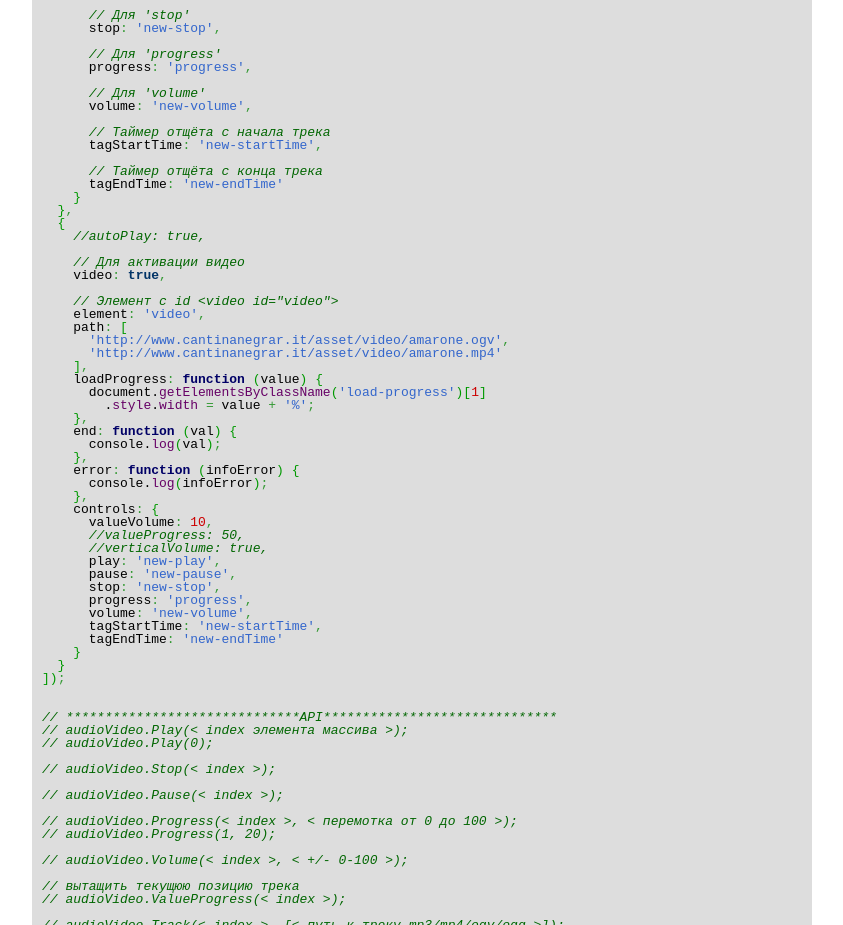
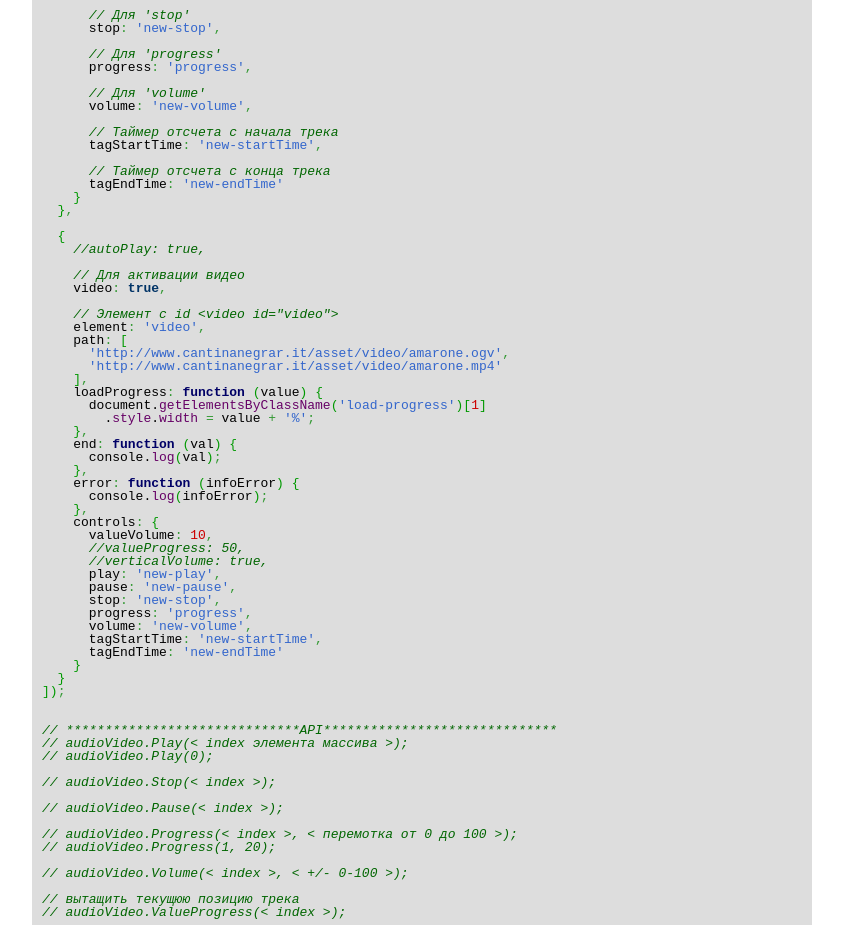
Before and after one commit to trae-op/my-scripts, a website: page page/audio-video/index.html in a window 1280 px wide. Shown: the part 1288-2213 px from the top of the page, without its empty margins (218-1061 px from the left). Drawn offline with Linux system fonts and the light colour scheme.

Commit message:
change for comment code from audio-video

```diff
--- a/page/audio-video/index.html
+++ b/page/audio-video/index.html
@@ -106,13 +106,14 @@
       <span style="color: #006600; font-style: italic;">// Для 'volume'</span>
       volume<span style="color: #339933;">:</span> <span style="color: #3366CC;">'new-volume'</span><span style="color: #339933;">,</span>
 &nbsp;
-      <span style="color: #006600; font-style: italic;">// Таймер отщёта с начала трека</span>
+      <span style="color: #006600; font-style: italic;">// Таймер отсчета с начала трека</span>
       tagStartTime<span style="color: #339933;">:</span> <span style="color: #3366CC;">'new-startTime'</span><span style="color: #339933;">,</span>
 &nbsp;
-      <span style="color: #006600; font-style: italic;">// Таймер отщёта с конца трека</span>
+      <span style="color: #006600; font-style: italic;">// Таймер отсчета с конца трека</span>
       tagEndTime<span style="color: #339933;">:</span> <span style="color: #3366CC;">'new-endTime'</span>
     <span style="color: #009900;">&#125;</span>
   <span style="color: #009900;">&#125;</span><span style="color: #339933;">,</span>
+&nbsp;
   <span style="color: #009900;">&#123;</span>
     <span style="color: #006600; font-style: italic;">//autoPlay: true,</span>
 &nbsp;
@@ -233,13 +234,14 @@ var audioVideo = new AudioVideo([
       // Для 'volume'
       volume: 'new-volume',
 
-      // Таймер отщёта с начала трека
+      // Таймер отсчета с начала трека
       tagStartTime: 'new-startTime',
 
-      // Таймер отщёта с конца трека
+      // Таймер отсчета с конца трека
       tagEndTime: 'new-endTime'
     }
   },
+
   {
     //autoPlay: true,
 
```
